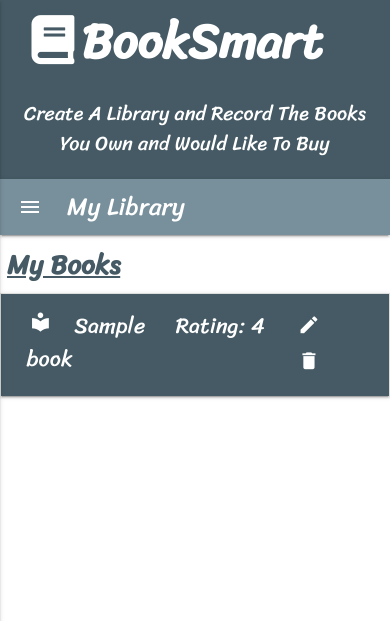
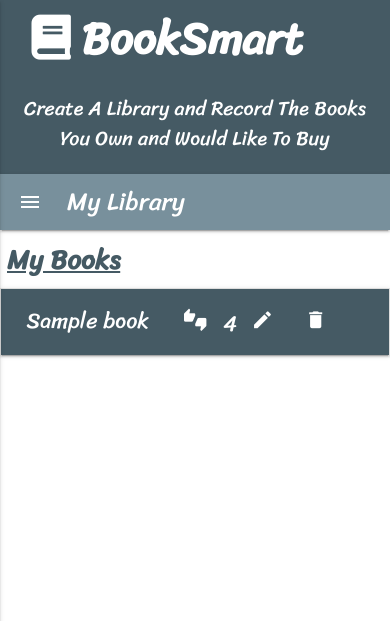
Before and after one commit to WHusssain937/Milestone-Project-3, a Flask app: page / in a window 390 px wide. Shown: the top 621 px of the page. Run offline with Flask 2, Linux system fonts and the light colour scheme; a database or web service that is not in the repository returns one stand-in record (values such as "Sample title"); some libraries are stand-ins or nearby versions; some web fonts are replaced.

Commit message:
added materialize grid to collapsible for mobile view and media querys

```diff
--- a/static/css/style.css
+++ b/static/css/style.css
@@ -11,7 +11,7 @@
 
 @media (max-width: 768px) {
   .title {
-    font-size: 3.5rem;
+    font-size: 45px;
   }
 }
 
@@ -22,7 +22,7 @@
 @media (max-width: 768px) {
   .title-icon {
     margin-top: 1.1rem;
-    margin-right: 0.5rem;
+    margin-right: 0.75rem;
     margin-left: 1.5rem;
   }
 }
@@ -96,13 +96,12 @@
 .function-icon {
   color: #fff;
   padding-top: 5px;
-  margin-left: 3rem;
+  margin-left: 2.5rem;
 }
 
-@media (max-width: 963px) {
+@media (max-width: 576px) {
   .function-icon {
-    margin-left: 0;
-    margin-right: 2rem;
+    margin-left: 0.4rem;
   }
 }
 
@@ -112,20 +111,9 @@
     margin-left: 2.5rem;
 }
 
-@media (max-width: 916px) {
+@media (max-width: 576px) {
   .function-to-buy-icon {
-    margin-left: 0;
-    margin-right: 2rem;
-  }
-}
-
-.rate {
-  float: right;
-}
-
-@media (max-width: 963px) {
-  .rate {
-    float: left;
+    margin-left: 0.6rem;
   }
 }
 
--- a/templates/books-to-purchase.html
+++ b/templates/books-to-purchase.html
@@ -6,11 +6,11 @@
 		<ul class="collapsible">
 			<li>
 				<div class="collapsible-header">
-					<div class="col s8">
-						<i class="material-icons">local_library</i>
+					<div class="col s5 m6 l8">
+						<i class="material-icons hide-on-small-only">local_library</i>
 						<strong>{{purchase.purchase_title}}</strong>
 					</div>
-					<div class="col s4">
+					<div class="col s7 m6 l4">
 						<a href="{{purchase.purchase_link}}" class="tooltipped" data-position="top"
 							data-tooltip="Link To Buy"><i class="material-icons function-to-buy-icon">launch</i></a>
 						<a href="{{url_for('edit_to_purchase', purchase_id=purchase._id)}}" class="tooltipped"
--- a/templates/my-books.html
+++ b/templates/my-books.html
@@ -6,14 +6,13 @@
 		<ul class="collapsible">
 			<li>
 				<div class="collapsible-header">
-					<div class="col s5">
-						<i class="material-icons">local_library</i>
+					<div class="col s5 m6 l8">
+						<i class="material-icons hide-on-small-only">local_library</i>
 						<strong>{{book.book_title}}</strong>
-                    </div>
-					<div class="col s4">
-						<span class="rate">Rating: {{book.rating}}</span>
 					</div>
-					<div class="col s3">
+					<div class="col s7 m6 l4">
+						<span class="tooltipped" data-position="top"
+										data-tooltip="Rating""><i class="material-icons function-icon">thumbs_up_down</i>{{book.rating}}</span>
 						<a href="{{url_for('edit_book', book_id=book._id)}}" class="tooltipped" data-position="top"
 							data-tooltip="Edit"><i class="material-icons icons function-icon">create</i></a>
 						<a href="{{url_for('delete_book', book_id=book._id)}}" class="tooltipped" data-position="top"
@@ -24,8 +23,7 @@
 					<span>
             Author: {{book.author}}<br /> Year Released: {{book.year_of_release}}
             <br />Genre: {{book.genre}}<br />Book Review/Summary:
-            {{book.book_review}}
-          </span>
+            {{book.book_review}}</span>
 				</div>
 			</li>
 		</ul>
```
